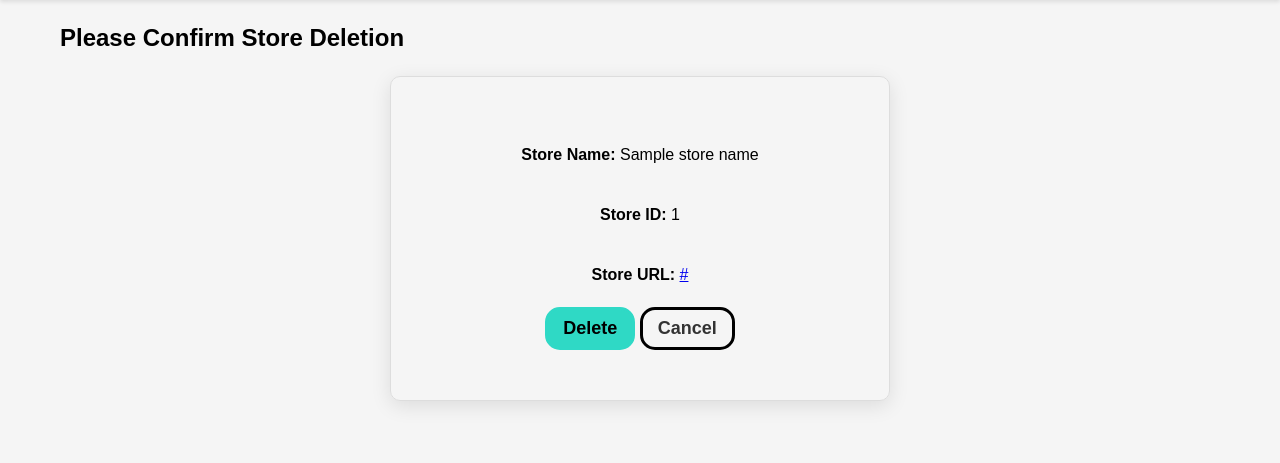
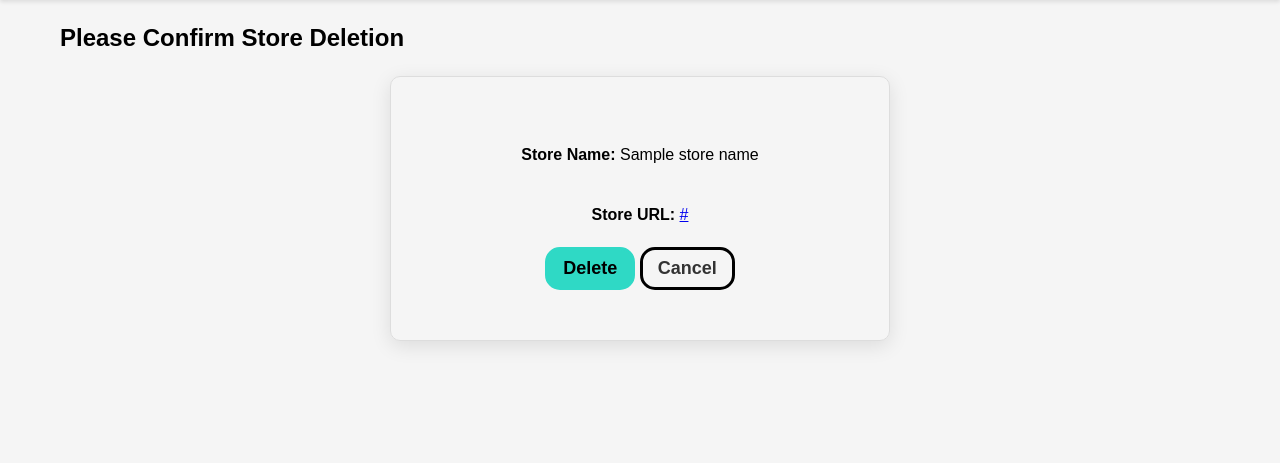
Before and after one commit to njmaeys/etsy-window, a Django app: template etsywindow/web/templates/confirm_delete_store.html in a window 1280 px wide. Shown: the part 67-530 px from the top of the page. Run offline with Django 4.2, Linux system fonts and the light colour scheme; the template is opened without the code that fills it: most values are stand-ins (such as "Sample title", 1, 10 or a date in 2020).

Commit message:
listings created and store can be deleted

```diff
--- a/etsywindow/web/templates/confirm_delete_store.html
+++ b/etsywindow/web/templates/confirm_delete_store.html
@@ -4,7 +4,6 @@
     <h2>Please Confirm Store Deletion</h2>
     <form method="post">
         <p><b>Store Name:</b> {{ store_name }}</p>
-        <p><b>Store ID:</b> {{ store_id }}</p>
         <p><b>Store URL:</b> <a href="{{ store_url }}" target="_blank">{{ store_url }}</a></p>
 
         {% csrf_token %}
--- a/etsywindow/web/views/manage_store.py
+++ b/etsywindow/web/views/manage_store.py
@@ -26,7 +26,7 @@ def manage_store(request, store_id):
             return render(request, 'confirm_delete_store.html', context=context)
 
         if request.POST.get('action') == 'confirm_delete_store':
-            Store.objects.delete(store)
+            store.delete()
             return redirect('portal-home')
 
         if request.POST.get('action') == 'delete_listing':
```
